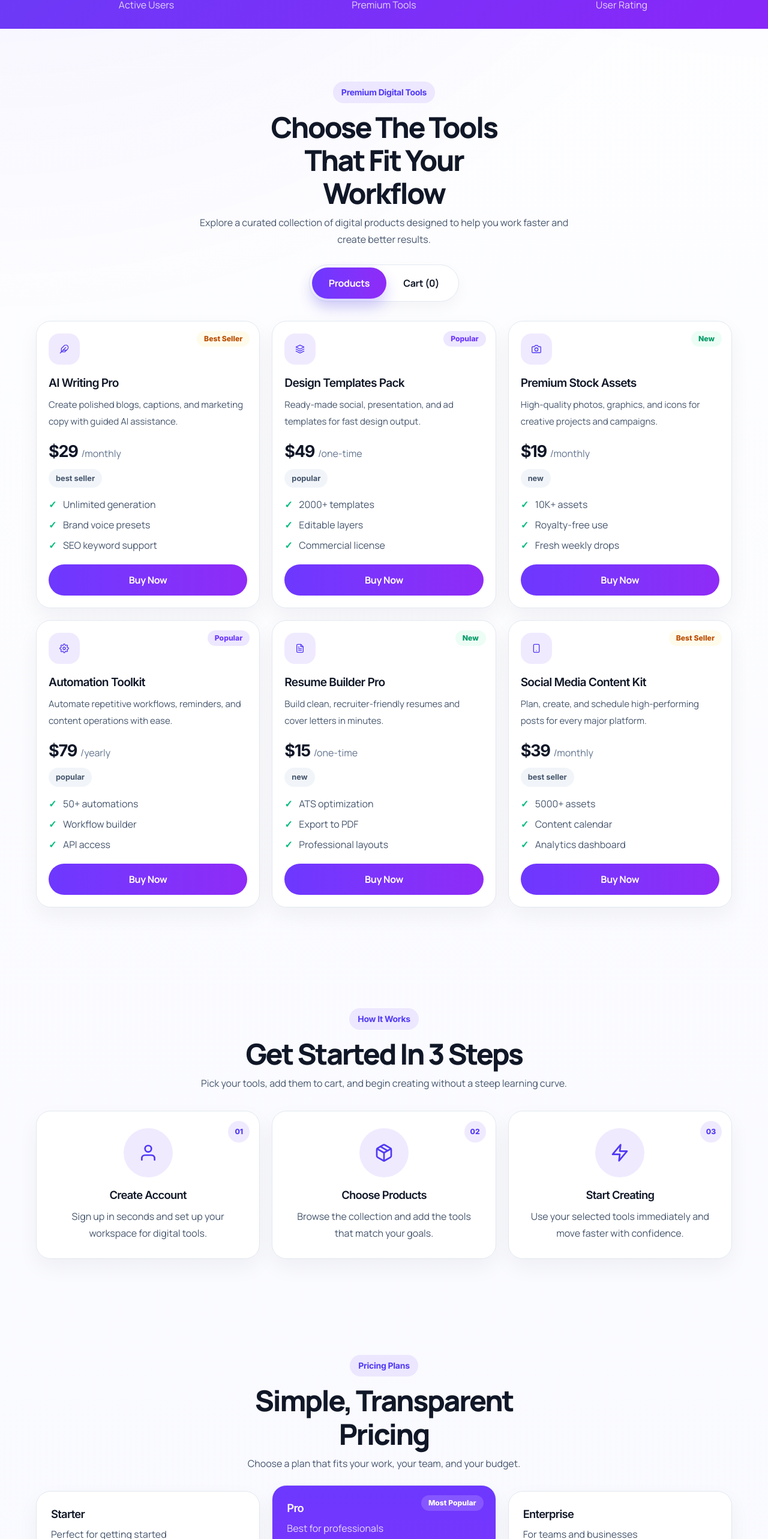
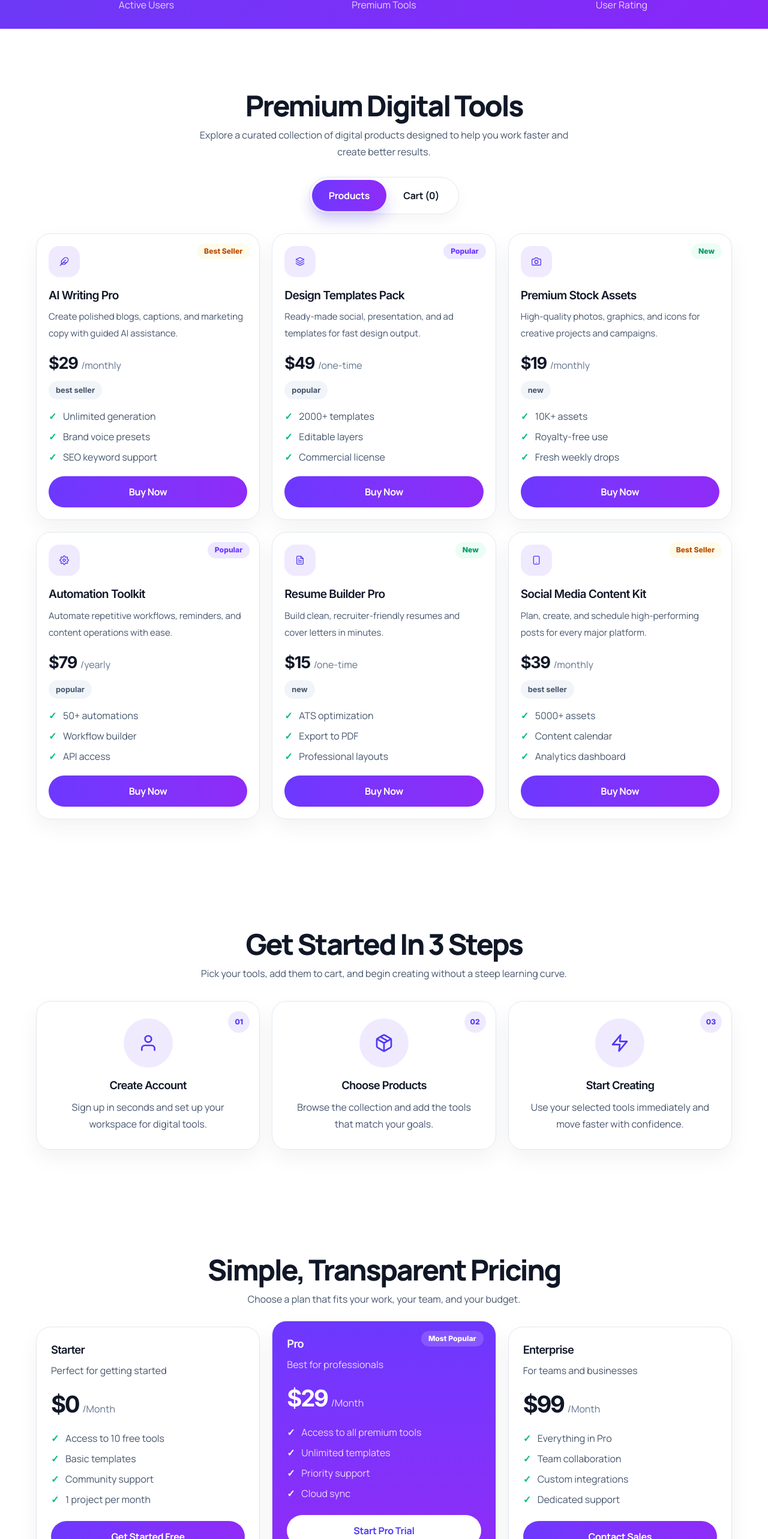
Before and after one commit to fahmidmunshi2004-cmd/milestone__06__assignment, a React (Vite) app: page / in a window 1280 px wide. Shown: the part 895-3461 px from the top of the page at 60% size. Built offline with nearby package versions, Linux system fonts and the light colour scheme.

Commit message:
all title isuu fix

```diff
--- a/src/App.jsx
+++ b/src/App.jsx
@@ -96,15 +96,16 @@ const faqCards = [
   },
 ]
 
-function SectionHeader({ eyebrow, title, text, titleClass = '', wide = false }) {
+function SectionHeader({ eyebrow, title, text, titleClass = '', wide = false, showEyebrow = true }) {
   return (
     <div className="mx-auto max-w-[1200px] px-5 text-center">
+      {showEyebrow && (
         <span className="inline-flex items-center gap-2 rounded-full bg-[rgba(109,56,255,0.10)] px-3.5 py-2 text-sm font-bold tracking-[-0.02em] text-[#4f39f6] [font-family:var(--second-family)]">
           {eyebrow}
         </span>
+      )}
       <h2
-        className={`mx-auto mt-3 mb-2 text-center text-[48px] font-extrabold capitalize leading-[1.15] tracking-[-0.05em] text-[#101727] max-md:text-[40px] ${
-          wide ? 'max-w-[16ch]' : 'max-w-[14ch]'
+        className={`mx-auto mt-3 mb-2 text-center text-[48px] font-extrabold capitalize leading-[1.15] tracking-[-0.05em] text-[#101727] max-md:text-[40px] ${wide ? 'max-w-[16ch]' : 'max-w-[14ch]'
           } ${titleClass}`}
       >
         {title}
@@ -153,8 +154,7 @@ function App() {
     toast.success('Checkout complete. Cart cleared.')
   }
 
-  const pageBg =
-    'bg-[radial-gradient(circle_at_top_left,rgba(109,56,255,0.10),transparent_28%),radial-gradient(circle_at_top_right,rgba(109,56,255,0.06),transparent_20%),linear-gradient(180deg,#ffffff_0%,#f7f8ff_100%)]'
+  const pageBg = 'bg-white'
   const uiFont = '[font-family:var(--second-family)]'
   const bodyFont = '[font-family:var(--font-family)]'
   const primaryBtn =
@@ -248,15 +248,16 @@ function App() {
         <section className="px-0 py-[88px]" id="products">
           <SectionHeader
             eyebrow="Premium Digital Tools"
-            title="Choose the tools that fit your workflow"
+            title="Premium Digital Tools"
             text="Explore a curated collection of digital products designed to help you work faster and create better results."
+            titleClass="whitespace-nowrap max-w-none max-md:whitespace-normal max-md:max-w-[14ch]"
+            showEyebrow={false}
           />
 
           <div className="mx-auto mt-7 flex max-w-[1200px] justify-center px-5">
             <div className="inline-flex rounded-full border border-slate-200 bg-white p-1 shadow-[0_10px_25px_rgba(16,23,39,0.04)]">
               <button
-                className={`rounded-full px-7 py-3.5 font-bold tracking-[-0.02em] transition ${uiFont} ${
-                  view === 'products'
+                className={`rounded-full px-7 py-3.5 font-bold tracking-[-0.02em] transition ${uiFont} ${view === 'products'
                     ? 'bg-gradient-to-r from-[#6d38ff] to-[#8f2bf7] text-white shadow-[0_14px_24px_rgba(79,57,246,0.24)]'
                     : 'bg-transparent text-[#101727]'
                   }`}
@@ -266,8 +267,7 @@ function App() {
                 Products
               </button>
               <button
-                className={`rounded-full px-7 py-3.5 font-bold tracking-[-0.02em] transition ${uiFont} ${
-                  view === 'cart'
+                className={`rounded-full px-7 py-3.5 font-bold tracking-[-0.02em] transition ${uiFont} ${view === 'cart'
                     ? 'bg-gradient-to-r from-[#6d38ff] to-[#8f2bf7] text-white shadow-[0_14px_24px_rgba(79,57,246,0.24)]'
                     : 'bg-transparent text-[#101727]'
                   }`}
@@ -332,8 +332,7 @@ function App() {
                     </ul>
 
                     <button
-                      className={`mt-5 w-full rounded-full px-6 py-3.5 font-bold tracking-[-0.02em] text-white transition ${uiFont} ${
-                        isAdded
+                      className={`mt-5 w-full rounded-full px-6 py-3.5 font-bold tracking-[-0.02em] text-white transition ${uiFont} ${isAdded
                           ? 'bg-gradient-to-r from-[#d946ef] to-[#8b5cf6]'
                           : 'bg-gradient-to-r from-[#6d38ff] to-[#8f2bf7]'
                         }`}
@@ -417,6 +416,7 @@ function App() {
             title="Get Started in 3 Steps"
             text="Pick your tools, add them to cart, and begin creating without a steep learning curve."
             wide
+            showEyebrow={false}
           />
 
           <div className="mx-auto mt-8 grid max-w-[1200px] gap-5 px-5 md:grid-cols-2 xl:grid-cols-3">
@@ -446,14 +446,15 @@ function App() {
             eyebrow="Pricing Plans"
             title="Simple, Transparent Pricing"
             text="Choose a plan that fits your work, your team, and your budget."
+            titleClass="whitespace-nowrap max-w-none max-md:whitespace-normal"
+            showEyebrow={false}
           />
 
           <div className="mx-auto mt-8 grid max-w-[1200px] gap-5 px-5 md:grid-cols-2 xl:grid-cols-3">
             {pricingPlans.map((plan) => (
               <article
                 key={plan.name}
-                className={`relative rounded-[24px] border border-slate-200 p-6 shadow-[0_14px_35px_rgba(16,23,39,0.05)] ${
-                  plan.featured ? 'bg-gradient-to-b from-[#6d38ff] to-[#8f2bf7] text-white -translate-y-2.5' : 'bg-white/95'
+                className={`relative rounded-[24px] border border-slate-200 p-6 shadow-[0_14px_35px_rgba(16,23,39,0.05)] ${plan.featured ? 'bg-gradient-to-b from-[#6d38ff] to-[#8f2bf7] text-white -translate-y-2.5' : 'bg-white/95'
                   }`}
               >
                 {plan.featured && (
@@ -475,8 +476,7 @@ function App() {
                   {plan.features.map((feature) => (
                     <li
                       key={feature}
-                      className={`relative pl-6 leading-6 before:absolute before:left-0 before:top-0 before:font-extrabold before:content-['✓'] ${
-                        plan.featured ? 'text-white/82 before:text-white' : 'text-slate-600 before:text-emerald-500'
+                      className={`relative pl-6 leading-6 before:absolute before:left-0 before:top-0 before:font-extrabold before:content-['✓'] ${plan.featured ? 'text-white/82 before:text-white' : 'text-slate-600 before:text-emerald-500'
                         }`}
                     >
                       {feature}
@@ -484,8 +484,7 @@ function App() {
                   ))}
                 </ul>
                 <button
-                  className={`mt-6 w-full rounded-full px-6 py-3.5 font-bold tracking-[-0.02em] transition ${uiFont} ${
-                    plan.featured ? 'bg-white text-[#4f39f6]' : 'bg-gradient-to-r from-[#6d38ff] to-[#8f2bf7] text-white'
+                  className={`mt-6 w-full rounded-full px-6 py-3.5 font-bold tracking-[-0.02em] transition ${uiFont} ${plan.featured ? 'bg-white text-[#4f39f6]' : 'bg-gradient-to-r from-[#6d38ff] to-[#8f2bf7] text-white'
                     }`}
                   type="button"
                 >
```
Lines whose indentation alone changed are shown as unchanged.
